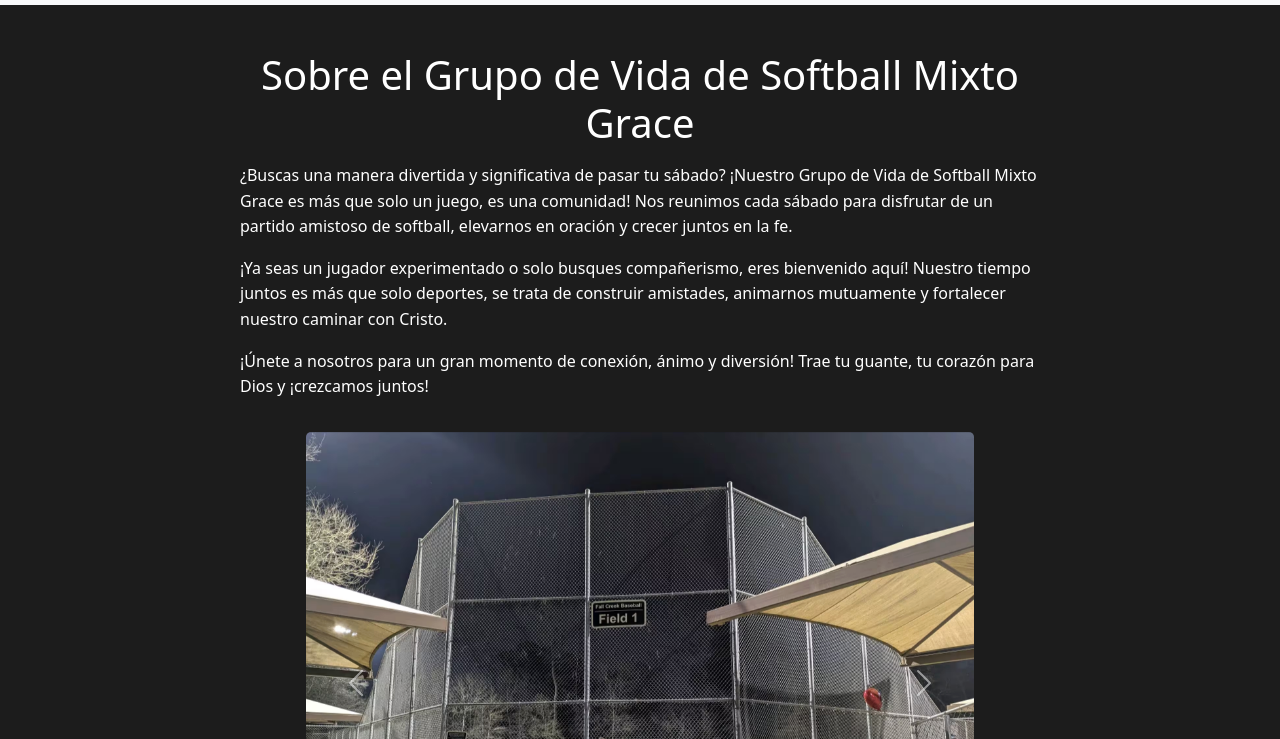
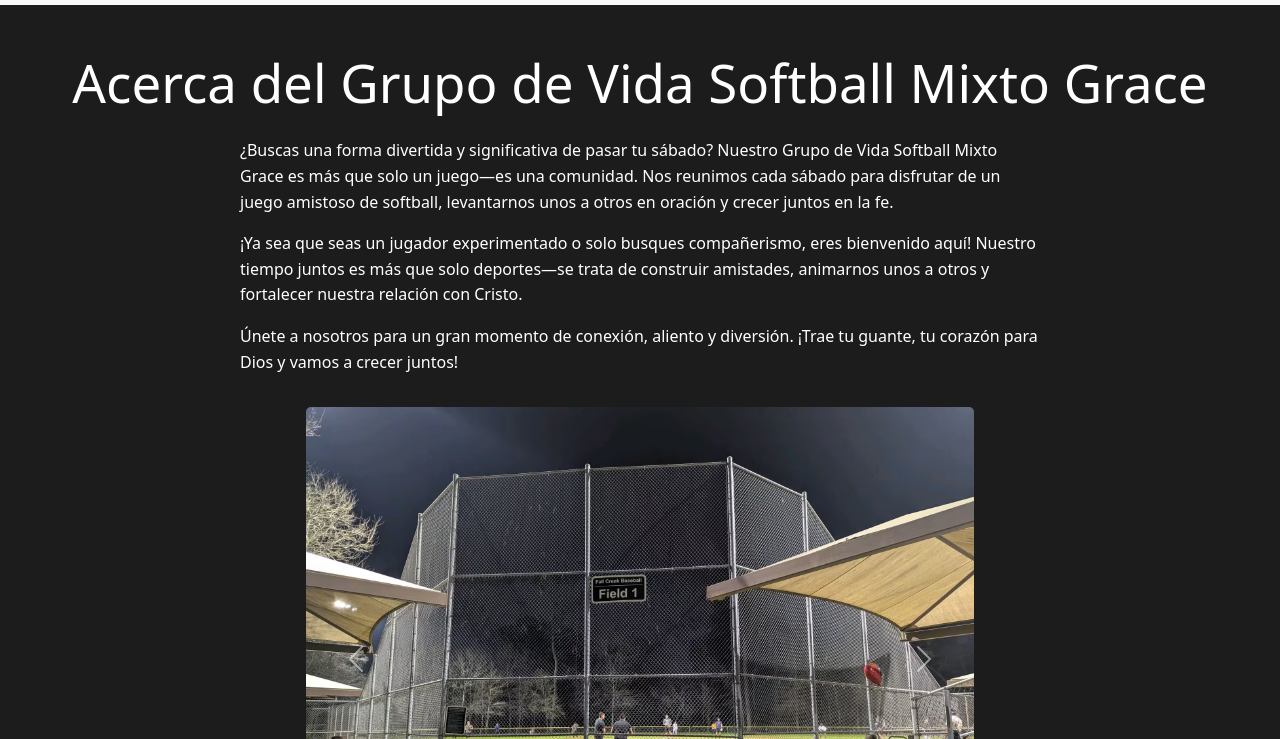
Before and after one commit to rjescobedo/grace-softball-lifegroup, a website with bundled scripts: page spanish.html in a window 1280 px wide. Shown: the part 61-800 px from the top of the page. Built offline with nearby package versions, Linux system fonts and the light colour scheme.

Commit message:
hero section

```diff
--- a/spanish.html
+++ b/spanish.html
@@ -59,11 +59,13 @@
     <main class="main-container">
         <!-- Información sobre el grupo -->
         <section id="about" class="about-section">
-            <div class="about-text">
-                <h1>Sobre el Grupo de Vida de Softball Mixto Grace</h1>
-                <p>¿Buscas una manera divertida y significativa de pasar tu sábado? ¡Nuestro Grupo de Vida de Softball Mixto Grace es más que solo un juego, es una comunidad! Nos reunimos cada sábado para disfrutar de un partido amistoso de softball, elevarnos en oración y crecer juntos en la fe.</p>
-                <p>¡Ya seas un jugador experimentado o solo busques compañerismo, eres bienvenido aquí! Nuestro tiempo juntos es más que solo deportes, se trata de construir amistades, animarnos mutuamente y fortalecer nuestro caminar con Cristo.</p>
-                <p>¡Únete a nosotros para un gran momento de conexión, ánimo y diversión! Trae tu guante, tu corazón para Dios y ¡crezcamos juntos!</p>
+            <div class="about-container">
+                <h1>Acerca del Grupo de Vida Softball Mixto Grace</h1>
+                <div class="about-text">
+                    <p>¿Buscas una forma divertida y significativa de pasar tu sábado? Nuestro Grupo de Vida Softball Mixto Grace es más que solo un juego—es una comunidad. Nos reunimos cada sábado para disfrutar de un juego amistoso de softball, levantarnos unos a otros en oración y crecer juntos en la fe.</p>
+                    <p>¡Ya sea que seas un jugador experimentado o solo busques compañerismo, eres bienvenido aquí! Nuestro tiempo juntos es más que solo deportes—se trata de construir amistades, animarnos unos a otros y fortalecer nuestra relación con Cristo.</p>
+                    <p>Únete a nosotros para un gran momento de conexión, aliento y diversión. ¡Trae tu guante, tu corazón para Dios y vamos a crecer juntos!</p>
+                </div>
             </div>
 
             <!-- Carrusel de imágenes -->
--- a/styles.css
+++ b/styles.css
@@ -180,19 +180,26 @@ input:checked + .slider:before {
     color: var(--clr-light);
 }
 
+.about-container {
+    margin: auto;
+}
+
+.about-container h1 {
+    margin: 0 0 1.5rem;
+    text-align: center;
+    font-size: 2rem;
+}
+
 .about-text {
     margin: auto;
+    text-align: left;
     max-width: 800px;
 }
 
-.about-text h1 {
-    margin: 0;
-    text-align: center;
-}
-
-.about-text p {
-    text-align: left;
-    margin-top: 1rem;
+@media (min-width: 700px) {
+    .about-container h1 {
+        font-size: 3.3rem;
+    }
 }
 
 /* Carousel Section */
```
Also changed, not shown: index.html (+6 -4 lines).
